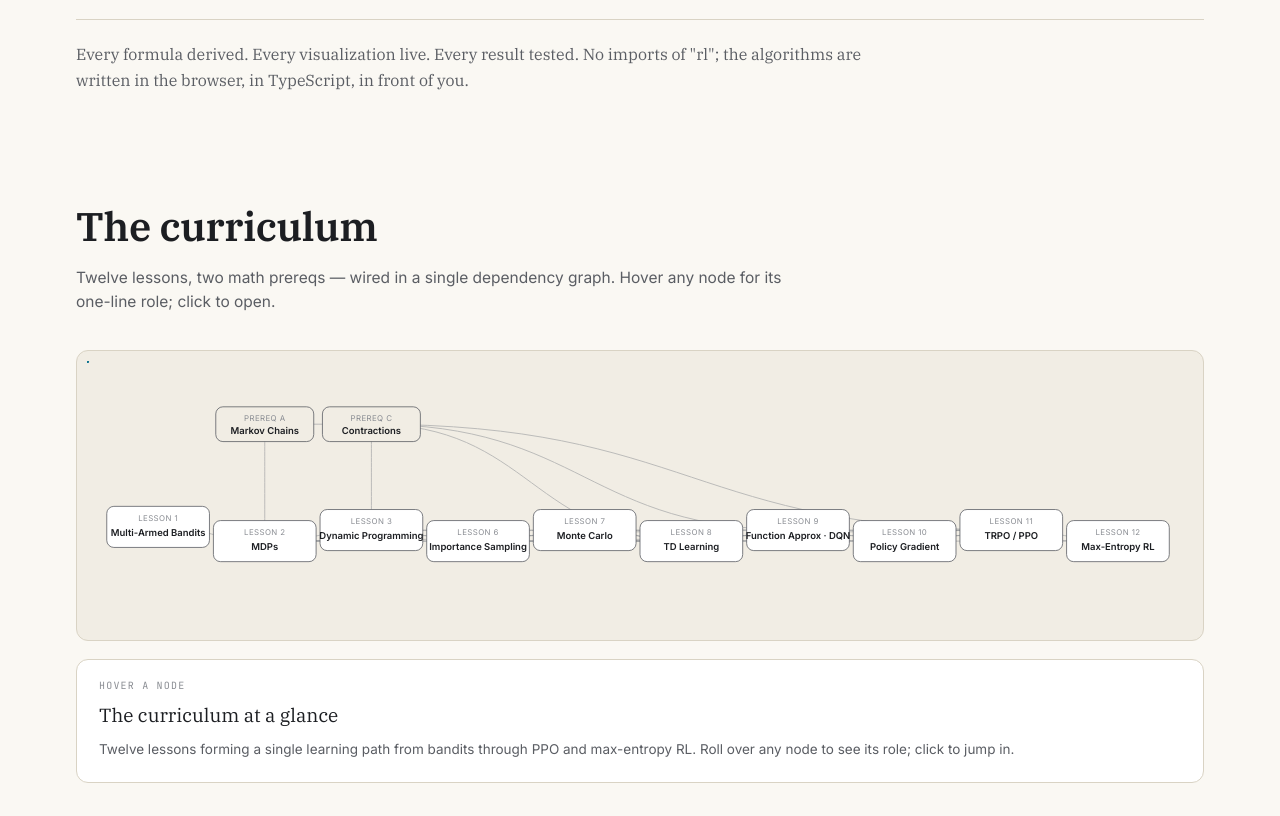
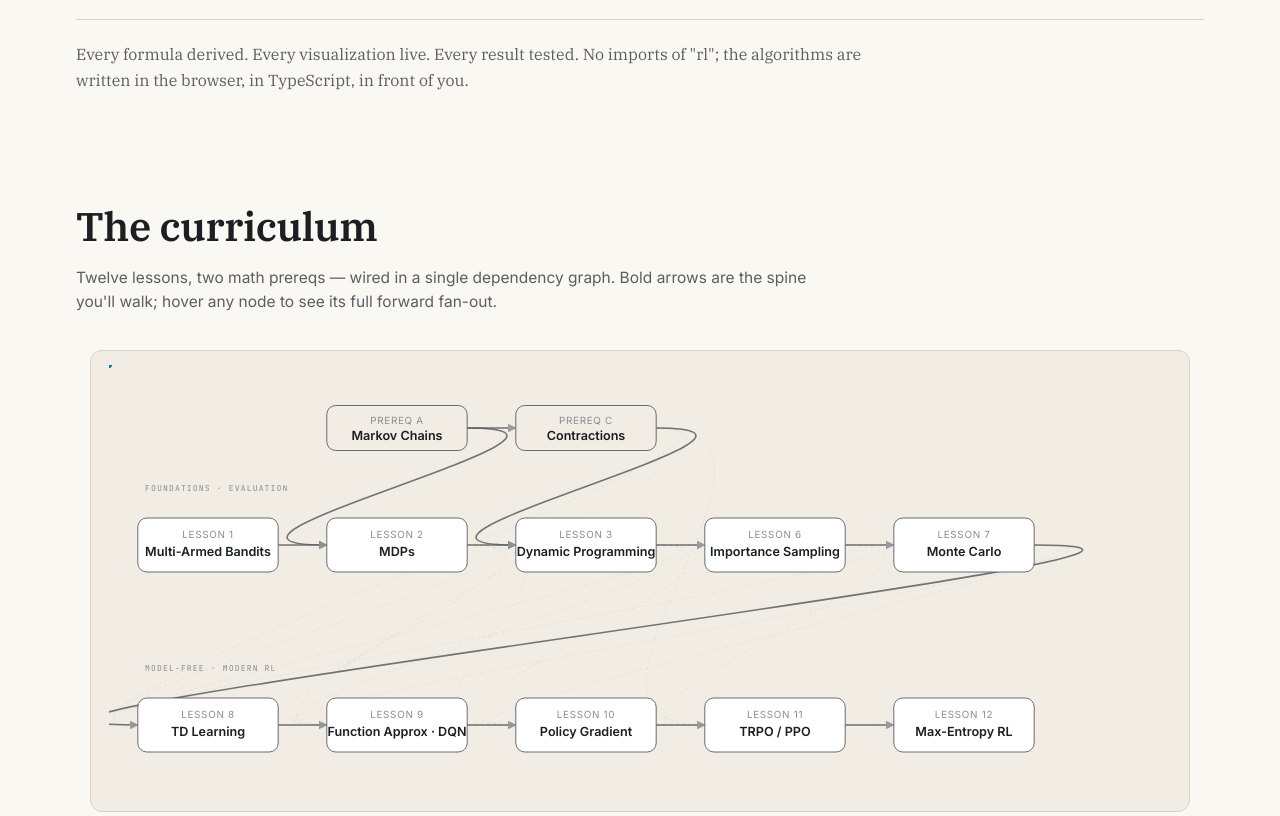
Before and after one commit to BillCoML/Reinforcement-Learning, a website built with Vite: page index.html in a window 1280 px wide. Shown: the part 887-1703 px from the top of the page. Built offline with nearby package versions, Linux system fonts and the light colour scheme; files whose address does not match are found by name.

Commit message:
Redesign curriculum map: two rows with spine + hover-revealed edges
The single-row layout packed 12 nodes edge-to-edge and showed every
forward connection at once, producing a tangle that obscured the
canonical learning order. Rework it as:

- Two clearly-labelled rows ("FOUNDATIONS · EVALUATION" / "MODEL-FREE
  · MODERN RL") with 5 lessons each, prereqs floating above row 1.
- Wider nodes (156×60) with full titles, no truncation.
- Spine + prereq edges drawn boldly by default; every other forward
  edge drawn very faint and dashed, popping to full opacity only when
  the user hovers an adjacent node.
- L7 → L8 row-crossing edge gets a dedicated wide-tangent cubic so it
  sweeps cleanly through the canvas instead of tangling in the middle.
- Map stage capped at max-width 1100px so the SVG stops stretching on
  ultra-wide displays, which is what made nodes look "packed".

Built-in animations (flowing particles along the spine, edge highlight
on hover, dim/hot node state) carry over.

```diff
--- a/src/landing/curriculum-map.ts
+++ b/src/landing/curriculum-map.ts
@@ -1,8 +1,11 @@
 /**
- * Curriculum map — full DAG of the 12-lesson curriculum, with two math prereqs
- * floating above. Nodes are clickable (navigate via #slug), animated particles
- * stream along the main chain to convey the learning journey, and hovering any
- * node reveals its one-line description in a side panel.
+ * Curriculum map — full DAG of the 12-lesson curriculum.
+ *
+ * Layout: two horizontal rows (L1–L7 on top, L8–L12 on the bottom) with the
+ * two math prereqs floating above. By default we only render the "spine"
+ * edges (the canonical learning order) plus the prereq edges; the full set
+ * of secondary forward-arrows is drawn at very low opacity and pops to full
+ * brightness when the user hovers any node.
  */
 
 interface MapNode {
@@ -13,37 +16,77 @@ interface MapNode {
   blurb: string;
   x: number;
   y: number;
-  /** Forward edges (downstream lessons). */
+  /** Direct successor(s) used to draw the spine. */
+  spine: string[];
+  /** All forward edges (secondary edges are hidden until hover). */
   next: string[];
 }
 
-const W = 1400;
-const H = 340;
+const W = 1180;
+const H = 480;
 
-// Main chain at ROW_Y with a gentle ±10 wave; prereqs floating above.
-const ROW_Y = 220;
-const PREREQ_Y = 80;
-
-// 10 main-chain lessons, evenly spaced.
-const X = (i: number) => 90 + i * 135; // i = 0..9
+const ROW1_Y = 200;
+const ROW2_Y = 400;
+const PREREQ_Y = 70;
 
 const NODES: MapNode[] = [
-  { id: "bandits",                slug: "bandits",                eyebrow: "Lesson 1",  title: "Multi-Armed Bandits",   blurb: "ε-greedy, UCB, Thompson — the exploration/exploitation dilemma in its purest form.",                                 x: X(0), y: ROW_Y - 10, next: ["mdps"] },
-  { id: "markov-chains",          slug: "markov-chains",          eyebrow: "Prereq A",  title: "Markov Chains",         blurb: "The substrate every RL algorithm sits on: P^π is a Markov chain on states.",                                         x: X(1), y: PREREQ_Y,   next: ["mdps", "contractions"] },
-  { id: "mdps",                   slug: "mdps",                   eyebrow: "Lesson 2",  title: "MDPs",                  blurb: "The Bellman equations. The spine of the curriculum — every later lesson solves, samples, or generalizes them.",     x: X(1), y: ROW_Y + 8,  next: ["dynamic-programming", "monte-carlo", "td-learning", "function-approximation", "policy-gradient"] },
-  { id: "contractions",           slug: "contractions",           eyebrow: "Prereq C",  title: "Contractions",          blurb: "Banach's fixed-point theorem. The reason value iteration converges; the foundation of Lesson 3.",                   x: X(2), y: PREREQ_Y,   next: ["dynamic-programming", "td-learning", "function-approximation", "trpo-ppo"] },
-  { id: "dynamic-programming",    slug: "dynamic-programming",    eyebrow: "Lesson 3",  title: "Dynamic Programming",   blurb: "Policy iteration & value iteration: exact MDP solvers when the model is known.",                                    x: X(2), y: ROW_Y - 6,  next: ["importance-sampling", "monte-carlo", "td-learning"] },
-  { id: "importance-sampling",    slug: "importance-sampling",    eyebrow: "Lesson 6",  title: "Importance Sampling",   blurb: "Reweight off-policy trajectories. The variance bound at the heart of PPO, offline RL, RLHF.",                       x: X(3), y: ROW_Y + 8,  next: ["monte-carlo", "td-learning", "trpo-ppo"] },
-  { id: "monte-carlo",            slug: "monte-carlo",            eyebrow: "Lesson 7",  title: "Monte Carlo",           blurb: "Estimate V^π from full returns. The first model-free method; the λ=1 limit of TD(λ).",                             x: X(4), y: ROW_Y - 6,  next: ["td-learning", "function-approximation", "policy-gradient"] },
-  { id: "td-learning",            slug: "td-learning",            eyebrow: "Lesson 8",  title: "TD Learning",           blurb: "TD(0), SARSA, Q-learning, n-step, TD(λ). Bootstrapped Bellman backups — RL's pivot.",                               x: X(5), y: ROW_Y + 8,  next: ["function-approximation", "policy-gradient", "trpo-ppo"] },
-  { id: "function-approximation", slug: "function-approximation", eyebrow: "Lesson 9",  title: "Function Approx · DQN", blurb: "Semi-gradient TD, the deadly triad, and Deep Q-Networks — RL goes neural.",                                         x: X(6), y: ROW_Y - 6,  next: ["policy-gradient", "trpo-ppo", "max-ent-rl"] },
-  { id: "policy-gradient",        slug: "policy-gradient",        eyebrow: "Lesson 10", title: "Policy Gradient",       blurb: "REINFORCE, actor-critic, GAE. Learn the policy directly; the bias-variance tradeoff in advantage estimation.",     x: X(7), y: ROW_Y + 8,  next: ["trpo-ppo", "max-ent-rl"] },
-  { id: "trpo-ppo",               slug: "trpo-ppo",               eyebrow: "Lesson 11", title: "TRPO / PPO",            blurb: "Trust regions, clipped surrogates, GAE — the workhorse algorithms behind modern RL and RLHF.",                     x: X(8), y: ROW_Y - 6,  next: ["max-ent-rl"] },
-  { id: "max-ent-rl",             slug: "max-ent-rl",             eyebrow: "Lesson 12", title: "Max-Entropy RL",        blurb: "Soft Bellman, Boltzmann policies. The bridge to SAC, RL-as-inference, and KL-controlled fine-tuning.",             x: X(9), y: ROW_Y + 8,  next: [] },
+  // Math prereqs — top row
+  { id: "markov-chains", slug: "markov-chains", eyebrow: "Prereq A", title: "Markov Chains",
+    blurb: "The substrate every RL algorithm sits on: P^π is a Markov chain on states.",
+    x: 320, y: PREREQ_Y, spine: ["contractions"], next: ["mdps", "contractions"] },
+  { id: "contractions", slug: "contractions", eyebrow: "Prereq C", title: "Contractions",
+    blurb: "Banach's fixed-point theorem. The reason value iteration converges; the foundation of Lesson 3.",
+    x: 530, y: PREREQ_Y, spine: ["dynamic-programming"], next: ["dynamic-programming", "td-learning", "function-approximation", "trpo-ppo"] },
+
+  // Row 1 — foundations & evaluation (L1, L2, L3, L6, L7)
+  { id: "bandits", slug: "bandits", eyebrow: "Lesson 1", title: "Multi-Armed Bandits",
+    blurb: "ε-greedy, UCB, Thompson — the exploration/exploitation dilemma in its purest form.",
+    x: 110, y: ROW1_Y, spine: ["mdps"], next: ["mdps"] },
+  { id: "mdps", slug: "mdps", eyebrow: "Lesson 2", title: "MDPs",
+    blurb: "The Bellman equations. The spine of the curriculum — every later lesson solves, samples, or generalizes them.",
+    x: 320, y: ROW1_Y, spine: ["dynamic-programming"],
+    next: ["dynamic-programming", "monte-carlo", "td-learning", "function-approximation", "policy-gradient"] },
+  { id: "dynamic-programming", slug: "dynamic-programming", eyebrow: "Lesson 3", title: "Dynamic Programming",
+    blurb: "Policy iteration & value iteration: exact MDP solvers when the model is known.",
+    x: 530, y: ROW1_Y, spine: ["importance-sampling"],
+    next: ["importance-sampling", "monte-carlo", "td-learning", "function-approximation", "policy-gradient"] },
+  { id: "importance-sampling", slug: "importance-sampling", eyebrow: "Lesson 6", title: "Importance Sampling",
+    blurb: "Reweight off-policy trajectories. The variance bound at the heart of PPO, offline RL, RLHF.",
+    x: 740, y: ROW1_Y, spine: ["monte-carlo"], next: ["monte-carlo", "td-learning", "trpo-ppo"] },
+  { id: "monte-carlo", slug: "monte-carlo", eyebrow: "Lesson 7", title: "Monte Carlo",
+    blurb: "Estimate V^π from full returns. The first model-free method; the λ=1 limit of TD(λ).",
+    x: 950, y: ROW1_Y, spine: ["td-learning"], next: ["td-learning", "function-approximation", "policy-gradient"] },
+
+  // Row 2 — model-free & modern RL (L8, L9, L10, L11, L12)
+  { id: "td-learning", slug: "td-learning", eyebrow: "Lesson 8", title: "TD Learning",
+    blurb: "TD(0), SARSA, Q-learning, n-step, TD(λ). Bootstrapped Bellman backups — RL's pivot.",
+    x: 110, y: ROW2_Y, spine: ["function-approximation"],
+    next: ["function-approximation", "policy-gradient", "trpo-ppo"] },
+  { id: "function-approximation", slug: "function-approximation", eyebrow: "Lesson 9", title: "Function Approx · DQN",
+    blurb: "Semi-gradient TD, the deadly triad, and Deep Q-Networks — RL goes neural.",
+    x: 320, y: ROW2_Y, spine: ["policy-gradient"], next: ["policy-gradient", "trpo-ppo", "max-ent-rl"] },
+  { id: "policy-gradient", slug: "policy-gradient", eyebrow: "Lesson 10", title: "Policy Gradient",
+    blurb: "REINFORCE, actor-critic, GAE. Learn the policy directly; the bias-variance tradeoff in advantage estimation.",
+    x: 530, y: ROW2_Y, spine: ["trpo-ppo"], next: ["trpo-ppo", "max-ent-rl"] },
+  { id: "trpo-ppo", slug: "trpo-ppo", eyebrow: "Lesson 11", title: "TRPO / PPO",
+    blurb: "Trust regions, clipped surrogates, GAE — the workhorse algorithms behind modern RL and RLHF.",
+    x: 740, y: ROW2_Y, spine: ["max-ent-rl"], next: ["max-ent-rl"] },
+  { id: "max-ent-rl", slug: "max-ent-rl", eyebrow: "Lesson 12", title: "Max-Entropy RL",
+    blurb: "Soft Bellman, Boltzmann policies. The bridge to SAC, RL-as-inference, and KL-controlled fine-tuning.",
+    x: 950, y: ROW2_Y, spine: [], next: [] },
 ];
 
 function nodeById(id: string): MapNode {
   return NODES.find((n) => n.id === id)!;
+}
+
+const SPINE_PAIRS = new Set<string>();
+for (const n of NODES) for (const s of n.spine) SPINE_PAIRS.add(`${n.id}→${s}`);
+const PREREQ_IDS = new Set(["markov-chains", "contractions"]);
+function isPrimary(from: string, to: string): boolean {
+  if (SPINE_PAIRS.has(`${from}→${to}`)) return true;
+  if (PREREQ_IDS.has(from) && (to === "mdps" || to === "dynamic-programming")) return true;
+  return false;
 }
 
 export function createCurriculumMap(): HTMLElement {
@@ -56,7 +99,7 @@ export function createCurriculumMap(): HTMLElement {
   h.textContent = "The curriculum";
   const sub = document.createElement("p");
   sub.className = "landing-section__sub";
-  sub.textContent = "Twelve lessons, two math prereqs — wired in a single dependency graph. Hover any node for its one-line role; click to open.";
+  sub.textContent = "Twelve lessons, two math prereqs — wired in a single dependency graph. Bold arrows are the spine you'll walk; hover any node to see its full forward fan-out.";
   wrap.appendChild(h);
   wrap.appendChild(sub);
 
@@ -83,7 +126,7 @@ export function createCurriculumMap(): HTMLElement {
   `;
   stage.appendChild(tip);
 
-  // Arrow marker
+  // Defs — arrow markers
   const defs = document.createElementNS(svgNs, "defs");
   defs.innerHTML = `
     <marker id="cm-arrow" viewBox="0 0 10 10" refX="9" refY="5" markerWidth="6" markerHeight="6" orient="auto-start-reverse">
@@ -95,64 +138,74 @@ export function createCurriculumMap(): HTMLElement {
   `;
   svg.appendChild(defs);
 
-  // Edges
+  // Edges (two layers: secondary first so primary draws on top)
   const edgeLayer = document.createElementNS(svgNs, "g");
   edgeLayer.setAttribute("class", "landing-map__edges");
   svg.appendChild(edgeLayer);
 
-  const edgeEls: { from: string; to: string; el: SVGPathElement }[] = [];
+  type EdgeEl = { from: string; to: string; el: SVGPathElement; primary: boolean };
+  const edgeEls: EdgeEl[] = [];
+
+  // Compute edges, place primary edges last so they paint on top
+  const edgeSpecs: { from: string; to: string; primary: boolean }[] = [];
   for (const node of NODES) {
     for (const nx of node.next) {
-      const target = nodeById(nx);
-      const path = document.createElementNS(svgNs, "path");
-      const x0 = node.x;
-      const y0 = node.y;
-      const x1 = target.x;
-      const y1 = target.y;
-      const cx = (x0 + x1) / 2;
-      path.setAttribute("d", `M ${x0} ${y0} C ${cx} ${y0}, ${cx} ${y1}, ${x1} ${y1}`);
-      path.setAttribute("fill", "none");
-      path.setAttribute("stroke", "var(--rl-ink-faint)");
-      path.setAttribute("stroke-width", "1.2");
-      path.setAttribute("opacity", "0.55");
-      path.setAttribute("marker-end", "url(#cm-arrow)");
-      edgeLayer.appendChild(path);
-      edgeEls.push({ from: node.id, to: nx, el: path });
+      edgeSpecs.push({ from: node.id, to: nx, primary: isPrimary(node.id, nx) });
     }
   }
+  edgeSpecs.sort((a, b) => Number(a.primary) - Number(b.primary));
 
-  // Flowing-particle layer (gives the map a sense of motion)
-  const flowLayer = document.createElementNS(svgNs, "g");
-  flowLayer.setAttribute("class", "landing-map__flow");
-  svg.appendChild(flowLayer);
-  // Spine path connecting L1 → L2 → L3 → L6 → ... → L12 along the main row
-  const spineIds = ["bandits", "mdps", "dynamic-programming", "importance-sampling", "monte-carlo", "td-learning", "function-approximation", "policy-gradient", "trpo-ppo", "max-ent-rl"];
-  const spineNodes = spineIds.map((id) => nodeById(id));
-  let spineD = `M ${spineNodes[0].x} ${spineNodes[0].y}`;
-  for (let i = 1; i < spineNodes.length; i++) {
-    const a = spineNodes[i - 1];
-    const b = spineNodes[i];
-    const cx = (a.x + b.x) / 2;
-    spineD += ` C ${cx} ${a.y}, ${cx} ${b.y}, ${b.x} ${b.y}`;
+  for (const { from, to, primary } of edgeSpecs) {
+    const a = nodeById(from);
+    const b = nodeById(to);
+    const path = document.createElementNS(svgNs, "path");
+    path.setAttribute("d", edgePath(a, b));
+    path.setAttribute("fill", "none");
+    path.setAttribute("stroke", primary ? "var(--rl-ink-muted)" : "var(--rl-ink-faint)");
+    path.setAttribute("stroke-width", primary ? "1.7" : "1");
+    path.setAttribute("opacity", primary ? "0.85" : "0.10");
+    path.setAttribute("marker-end", "url(#cm-arrow)");
+    if (!primary) path.setAttribute("stroke-dasharray", "4 3");
+    edgeLayer.appendChild(path);
+    edgeEls.push({ from, to, el: path, primary });
   }
+
+  // Row labels (faint)
+  for (const [label, y] of [["FOUNDATIONS · EVALUATION", ROW1_Y - 60], ["MODEL-FREE · MODERN RL", ROW2_Y - 60]] as const) {
+    const t = document.createElementNS(svgNs, "text");
+    t.setAttribute("x", "40");
+    t.setAttribute("y", String(y));
+    t.setAttribute("fill", "var(--rl-ink-faint)");
+    t.setAttribute("font-family", "JetBrains Mono, monospace");
+    t.setAttribute("font-size", "9");
+    t.setAttribute("letter-spacing", "0.14em");
+    t.textContent = label;
+    svg.appendChild(t);
+  }
+
+  // Flowing particles along the spine path (gives a sense of "flow")
+  const spinePathD = spinePath();
   const spine = document.createElementNS(svgNs, "path");
-  spine.setAttribute("id", "cm-spine");
-  spine.setAttribute("d", spineD);
+  spine.setAttribute("id", "cm-spine-path");
+  spine.setAttribute("d", spinePathD);
   spine.setAttribute("fill", "none");
   spine.setAttribute("stroke", "transparent");
-  flowLayer.appendChild(spine);
-  for (let i = 0; i < 6; i++) {
+  svg.appendChild(spine);
+  for (let i = 0; i < 5; i++) {
     const dot = document.createElementNS(svgNs, "circle");
-    dot.setAttribute("r", "2.6");
+    dot.setAttribute("r", "3");
     dot.setAttribute("fill", "var(--rl-algo-ucb)");
-    dot.setAttribute("opacity", "0.7");
+    dot.setAttribute("opacity", "0.65");
     const anim = document.createElementNS(svgNs, "animateMotion");
-    anim.setAttribute("dur", "9s");
+    anim.setAttribute("dur", "12s");
     anim.setAttribute("repeatCount", "indefinite");
-    anim.setAttribute("begin", `${i * 1.5}s`);
-    anim.innerHTML = `<mpath href="#cm-spine"/>`;
+    anim.setAttribute("begin", `${i * 2.4}s`);
+    const mp = document.createElementNS(svgNs, "mpath");
+    mp.setAttributeNS("http://www.w3.org/1999/xlink", "xlink:href", "#cm-spine-path");
+    mp.setAttribute("href", "#cm-spine-path");
+    anim.appendChild(mp);
     dot.appendChild(anim);
-    flowLayer.appendChild(dot);
+    svg.appendChild(dot);
   }
 
   // Nodes
@@ -162,8 +215,8 @@ export function createCurriculumMap(): HTMLElement {
 
   for (const n of NODES) {
     const isPrereq = n.eyebrow.startsWith("Prereq");
-    const w = isPrereq ? 124 : 130;
-    const hh = isPrereq ? 44 : 52;
+    const w = 156;
+    const hh = isPrereq ? 50 : 60;
     const g = document.createElementNS(svgNs, "g");
     g.setAttribute("transform", `translate(${n.x - w / 2}, ${n.y - hh / 2})`);
     g.setAttribute("class", "landing-map__node" + (isPrereq ? " is-prereq" : ""));
@@ -175,7 +228,7 @@ export function createCurriculumMap(): HTMLElement {
     const rect = document.createElementNS(svgNs, "rect");
     rect.setAttribute("width", String(w));
     rect.setAttribute("height", String(hh));
-    rect.setAttribute("rx", "9");
+    rect.setAttribute("rx", "10");
     rect.setAttribute("fill", isPrereq ? "var(--rl-surface-2)" : "var(--rl-surface)");
     rect.setAttribute("stroke", "var(--rl-ink-muted)");
     rect.setAttribute("stroke-width", "1");
@@ -183,24 +236,24 @@ export function createCurriculumMap(): HTMLElement {
 
     const eb = document.createElementNS(svgNs, "text");
     eb.setAttribute("x", String(w / 2));
-    eb.setAttribute("y", "18");
+    eb.setAttribute("y", isPrereq ? "20" : "22");
     eb.setAttribute("text-anchor", "middle");
     eb.setAttribute("fill", "var(--rl-ink-faint)");
     eb.setAttribute("font-family", "Inter, sans-serif");
-    eb.setAttribute("font-size", "10");
-    eb.setAttribute("letter-spacing", "0.05em");
+    eb.setAttribute("font-size", "11");
+    eb.setAttribute("letter-spacing", "0.07em");
     eb.textContent = n.eyebrow.toUpperCase();
     g.appendChild(eb);
 
     const ti = document.createElementNS(svgNs, "text");
     ti.setAttribute("x", String(w / 2));
-    ti.setAttribute("y", isPrereq ? "34" : "37");
+    ti.setAttribute("y", isPrereq ? "38" : "42");
     ti.setAttribute("text-anchor", "middle");
     ti.setAttribute("fill", "var(--rl-ink)");
     ti.setAttribute("font-family", "Inter, sans-serif");
-    ti.setAttribute("font-size", "12");
+    ti.setAttribute("font-size", "14");
     ti.setAttribute("font-weight", "600");
-    ti.textContent = trimTitle(n.title, isPrereq);
+    ti.textContent = n.title;
     g.appendChild(ti);
 
     g.style.cursor = "pointer";
@@ -222,20 +275,19 @@ export function createCurriculumMap(): HTMLElement {
     (tip.querySelector(".landing-map__tip-eyebrow") as HTMLElement).textContent = n.eyebrow;
     (tip.querySelector(".landing-map__tip-title")   as HTMLElement).textContent = n.title;
     (tip.querySelector(".landing-map__tip-blurb")   as HTMLElement).textContent = n.blurb;
-    // Highlight outgoing + incoming edges and adjacent nodes
     const hot = new Set<string>([id]);
-    edgeEls.forEach(({ from, to, el }) => {
-      const touch = from === id || to === id;
-      if (touch) { hot.add(from); hot.add(to); }
-      el.setAttribute("stroke", touch ? "var(--rl-algo-ucb)" : "var(--rl-ink-faint)");
-      el.setAttribute("stroke-width", touch ? "1.8" : "1.2");
-      el.setAttribute("opacity", touch ? "0.95" : "0.18");
-      el.setAttribute("marker-end", touch ? "url(#cm-arrow-hot)" : "url(#cm-arrow)");
-    });
-    nodeLayer.querySelectorAll<SVGGElement>("g.landing-map__node").forEach((g) => {
-      const nid = g.getAttribute("data-id");
-      g.classList.toggle("is-hot", hot.has(nid!));
-      g.classList.toggle("is-dim", !hot.has(nid!));
+    for (const e of edgeEls) {
+      const touch = e.from === id || e.to === id;
+      if (touch) { hot.add(e.from); hot.add(e.to); }
+      e.el.setAttribute("stroke", touch ? "var(--rl-algo-ucb)" : (e.primary ? "var(--rl-ink-muted)" : "var(--rl-ink-faint)"));
+      e.el.setAttribute("opacity", touch ? "0.95" : (e.primary ? "0.35" : "0.05"));
+      e.el.setAttribute("stroke-width", touch ? "2" : (e.primary ? "1.7" : "1"));
+      e.el.setAttribute("marker-end", touch ? "url(#cm-arrow-hot)" : "url(#cm-arrow)");
+    }
+    nodeLayer.querySelectorAll<SVGGElement>("g.landing-map__node").forEach((gn) => {
+      const nid = gn.getAttribute("data-id");
+      gn.classList.toggle("is-hot", hot.has(nid!));
+      gn.classList.toggle("is-dim", !hot.has(nid!));
     });
   }
   function reset(): void {
@@ -243,14 +295,14 @@ export function createCurriculumMap(): HTMLElement {
     (tip.querySelector(".landing-map__tip-eyebrow") as HTMLElement).textContent = "Hover a node";
     (tip.querySelector(".landing-map__tip-title")   as HTMLElement).textContent = "The curriculum at a glance";
     (tip.querySelector(".landing-map__tip-blurb")   as HTMLElement).textContent = "Twelve lessons forming a single learning path from bandits through PPO and max-entropy RL. Roll over any node to see its role; click to jump in.";
-    edgeEls.forEach(({ el }) => {
-      el.setAttribute("stroke", "var(--rl-ink-faint)");
-      el.setAttribute("stroke-width", "1.2");
-      el.setAttribute("opacity", "0.55");
-      el.setAttribute("marker-end", "url(#cm-arrow)");
-    });
-    nodeLayer.querySelectorAll<SVGGElement>("g.landing-map__node").forEach((g) => {
-      g.classList.remove("is-hot", "is-dim");
+    for (const e of edgeEls) {
+      e.el.setAttribute("stroke", e.primary ? "var(--rl-ink-muted)" : "var(--rl-ink-faint)");
+      e.el.setAttribute("opacity", e.primary ? "0.85" : "0.10");
+      e.el.setAttribute("stroke-width", e.primary ? "1.7" : "1");
+      e.el.setAttribute("marker-end", "url(#cm-arrow)");
+    }
+    nodeLayer.querySelectorAll<SVGGElement>("g.landing-map__node").forEach((gn) => {
+      gn.classList.remove("is-hot", "is-dim");
     });
   }
 
@@ -258,7 +310,33 @@ export function createCurriculumMap(): HTMLElement {
   return wrap;
 }
 
-function trimTitle(s: string, prereq: boolean): string {
-  const max = prereq ? 18 : 22;
-  return s.length > max ? s.slice(0, max - 1) + "…" : s;
+/** Cubic-Bezier edge between two nodes. Within-row edges are clean S-curves;
+ *  cross-row edges (especially the L7→L8 wrap-back) flare with larger tangents. */
+function edgePath(a: MapNode, b: MapNode): string {
+  const exitX = a.x + 78;       // right side of source node
+  const entryX = b.x - 78;      // left side of target node
+  const dy = Math.abs(b.y - a.y);
+  const dx = Math.abs(b.x - a.x);
+  const sameRow = dy < 20;
+  if (sameRow) {
+    const tan = Math.max(40, dx * 0.4);
+    return `M ${exitX} ${a.y} C ${exitX + tan} ${a.y}, ${entryX - tan} ${b.y}, ${entryX} ${b.y}`;
+  }
+  // Cross-row: exit tangent right, enter tangent right (curve swings through the page).
+  const tan = Math.max(200, dx * 0.45);
+  return `M ${exitX} ${a.y} C ${exitX + tan} ${a.y}, ${entryX - tan} ${b.y}, ${entryX} ${b.y}`;
 }
+
+/** Path used by the flowing particles. Goes through every node in canonical order. */
+function spinePath(): string {
+  const order = ["bandits", "mdps", "dynamic-programming", "importance-sampling", "monte-carlo", "td-learning", "function-approximation", "policy-gradient", "trpo-ppo", "max-ent-rl"];
+  const pts = order.map((id) => nodeById(id));
+  let d = `M ${pts[0].x} ${pts[0].y}`;
+  for (let i = 1; i < pts.length; i++) {
+    const a = pts[i - 1];
+    const b = pts[i];
+    const cx = (a.x + b.x) / 2;
+    d += ` C ${cx} ${a.y}, ${cx} ${b.y}, ${b.x} ${b.y}`;
+  }
+  return d;
+}
--- a/src/styles/landing.css
+++ b/src/styles/landing.css
@@ -196,13 +196,15 @@
 /* ── Curriculum map ──────────────────────────────────────────────────── */
 .landing-map__stage {
   display: block;
+  max-width: 1100px;
+  margin: 0 auto;
 }
 .landing-map__svg {
   display: block;
   background: var(--rl-surface-2);
   border: 1px solid var(--rl-border);
   border-radius: 12px;
-  padding: 10px;
+  padding: 14px 18px;
   margin-bottom: 18px;
 }
 .landing-map__tip {
```
